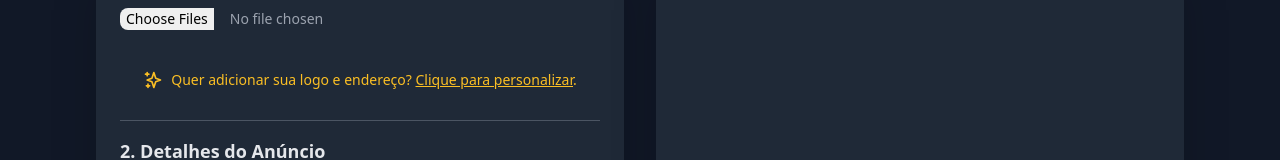
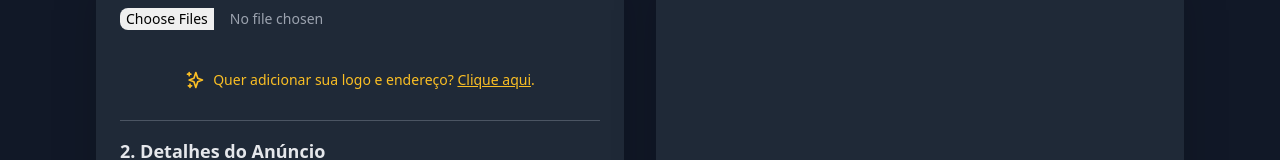
Before and after one commit to bhdspro/criadordeanuncio, a plain HTML site: page index.html in a window 1280 px wide. Shown: the part 196-356 px from the top of the page. Drawn offline with nearby package versions, Linux system fonts and the light colour scheme; no server answers.

Commit message:
Update index.html

```diff
--- a/index.html
+++ b/index.html
@@ -107,7 +107,7 @@
                                 <svg xmlns="http://www.w3.org/2000/svg" class="h-5 w-5" fill="none" viewBox="0 0 24 24" stroke="currentColor" stroke-width="2">
                                     <path stroke-linecap="round" stroke-linejoin="round" d="M5 3v4M3 5h4M6 17v4m-2-2h4m5-16l2.286 6.857L21 12l-5.714 2.143L13 21l-2.286-6.857L5 12l5.714-2.143L13 3z"></path>
                                 </svg>
-                                <span>Quer adicionar sua logo e endereço? <span class="underline group-hover:no-underline">Clique para personalizar</span>.</span>
+                                <span>Quer adicionar sua logo e endereço? <span class="underline group-hover:no-underline">Clique aqui</span>.</span>
                             </button>
                         </div>
                     </div>
```
